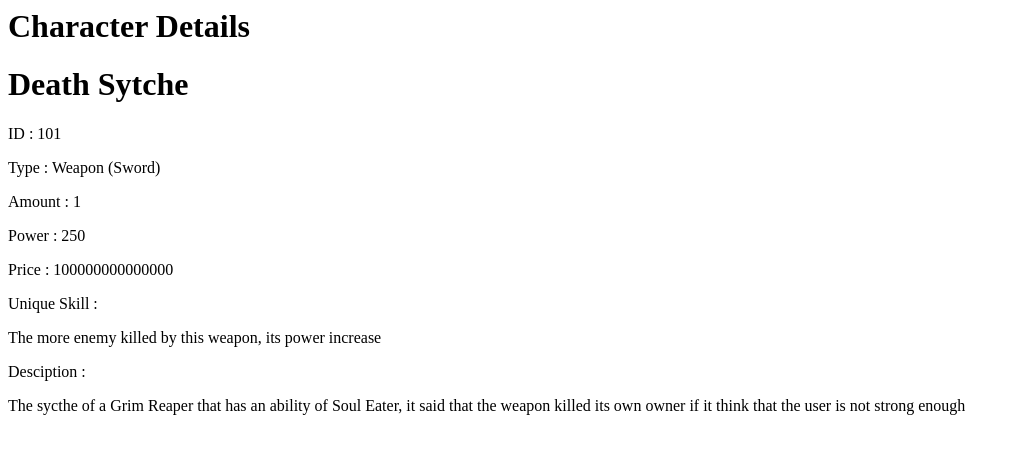
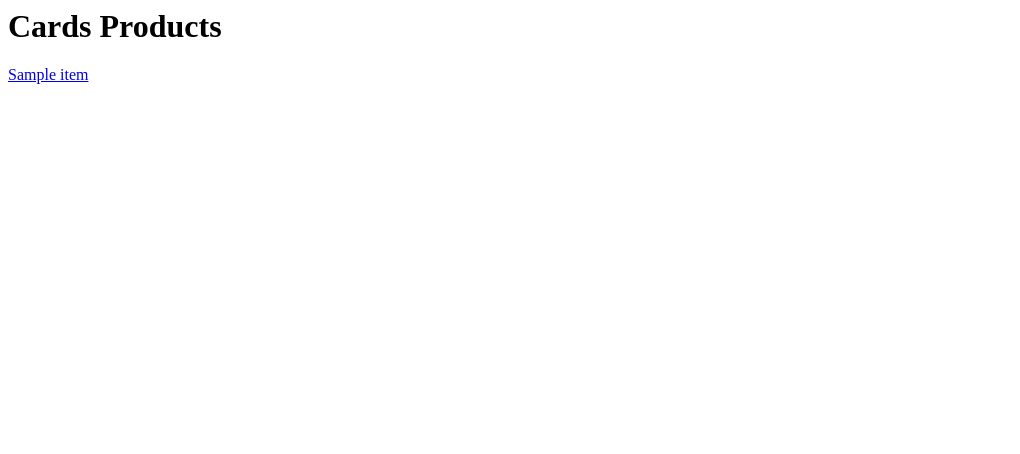
Before and after one commit to Hafizmuh18/RPG_Web_Tester, a Django app: page /main/ in a window 1280 px wide. Shown: the top 454 px of the page, without its empty margins (0-1020 px from the left). Run offline with Django 4.2, Linux system fonts and the light colour scheme; tables that the repository leaves empty hold one stand-in row (values such as "Sample post").

Commit message:
Adding unique item id and cards display

```diff
--- a/main/models.py
+++ b/main/models.py
@@ -1,9 +1,10 @@
 from django.db import models
+import uuid
 
 # Create your models here.
 class Item(models.Model):
     name = models.CharField(max_length=100)
-    item_id = models.IntegerField(default=0)
+    item_id = models.UUIDField(primary_key=True, default=uuid.uuid4(), editable=False, unique=True)
     item_type = models.CharField(max_length=100, null=True, blank=True)
     amount = models.IntegerField(default=1)
     power = models.IntegerField(default=0)
--- a/main/templates/main.html
+++ b/main/templates/main.html
@@ -1,10 +1,11 @@
-<h1>Character Details</h1>
+<h1>Cards Products</h1>
 
-<h1>{{name}}</h1>
-<p>ID : {{item_id}}</p>
-<P>Type : {{item_type}}</P>
-<p>Amount : {{amount}}</p>
-<p>Power : {{power}}</p>
-<p>Price : {{price}}</p>
-<p>Unique Skill : {{unique_skill|linebreaks}}</p>
-<p>Desciption : {{description|linebreaks}}</p>
+<div>
+    {% for card in cards %}
+        <a href="/main/{{card.item_id}}">{{card.name}}</a>
+    {% endfor %}
+
+    <!-- {% for num in list %}
+        <p>{{num}}</p>
+    {% endfor %} -->
+</div>
--- a/main/urls.py
+++ b/main/urls.py
@@ -1,8 +1,9 @@
 from django.urls import path
-from main.views import char_desc
+from main.views import char_desc, display_main
 
 app_name = 'main'
 
 urlpatterns = [
-    path('', char_desc, name='char_desc'),
+    path('<str:id>', char_desc, name='char_desc'),
+    path('', display_main, name="display_main")
 ]
--- a/main/views.py
+++ b/main/views.py
@@ -1,16 +1,48 @@
 from django.shortcuts import render
+from .models import Item
+from django.http import HttpResponse
 
 # Create your views here.
-def char_desc(request):
+def char_desc(request, id):
+    try:
+        item = Item.objects.get(item_id=id)
+    except:
+        return HttpResponse("not found", status=404)
+
+    # context = {
+    #     'name' : 'Death Sytche',
+    #     'item_id' : '101',
+    #     'item_type' : 'Weapon (Sword)',
+    #     'amount' : '1',
+    #     'power' : '250',
+    #     'price' : '100000000000000',
+    #     'unique_skill' : 'The more enemy killed by this weapon, its power increase',
+    #     'description' : 'The sycthe of a Grim Reaper that has an ability of Soul Eater, it said that the weapon killed its own owner if it think that the user is not strong enough'
+    # }
+
     context = {
-        'name' : 'Death Sytche',
-        'item_id' : '101',
-        'item_type' : 'Weapon (Sword)',
-        'amount' : '1',
-        'power' : '250',
-        'price' : '100000000000000',
-        'unique_skill' : 'The more enemy killed by this weapon, its power increase',
-        'description' : 'The sycthe of a Grim Reaper that has an ability of Soul Eater, it said that the weapon killed its own owner if it think that the user is not strong enough'
+        'name': item.name,
+        'item_type' : item.item_type,
+        'amount' : item.amount,
+        'power' : item.power,
+        'price' : item.price,
+        'unique_skill' : item.unique_skill,
+        'description' : item.description
+    }
+
+    return render(request, "detail.html", context)
+
+def display_main(request):
+    try:
+        items = Item.objects.all()
+        for item in items:
+            print(item.item_id)
+    except:
+        return HttpResponse('not found', status=404)
+
+    context = {
+        'cards': items,
+        'list': [1,2,3]
     }
 
     return render(request, "main.html", context)
```
Also changed, not shown: main/templates/detail.html (added, +9 -0 lines), main/migrations/0001_initial.py, main/migrations/0002_alter_inventory_char_name.py (deleted), main/migrations/0002_alter_item_item_id.py (added), main/migrations/0003_alter_inventory_power_alter_inventory_price.py (deleted), main/migrations/0004_rename_inventory_item.py (deleted), main/migrations/0005_item_item_id.py (deleted), main/migrations/0006_alter_item_description_alter_item_unique_skill.py (deleted), main/migrations/0007_alter_item_description_alter_item_unique_skill.py (deleted), main/migrations/0008_alter_item_char_name.py (deleted), main/migrations/0009_remove_item_char_name_item_amount_item_item_type.py (deleted).
